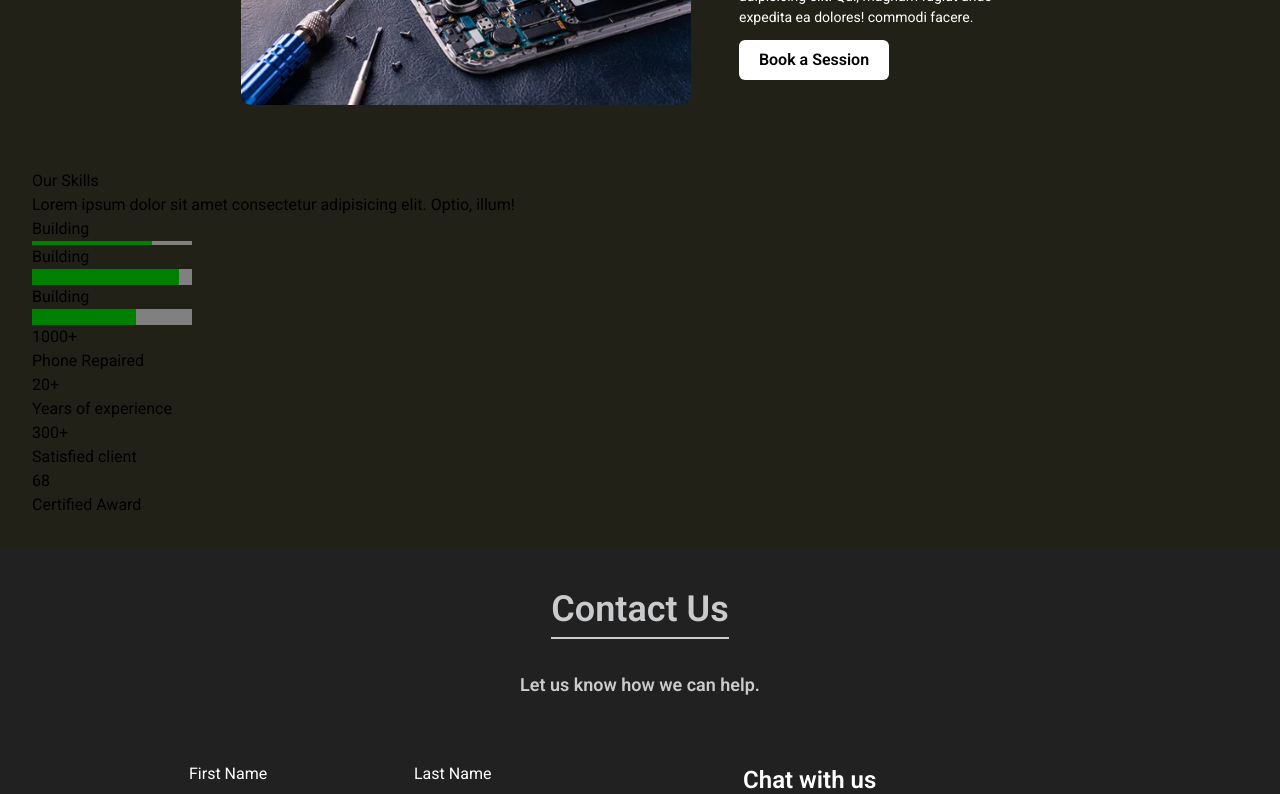
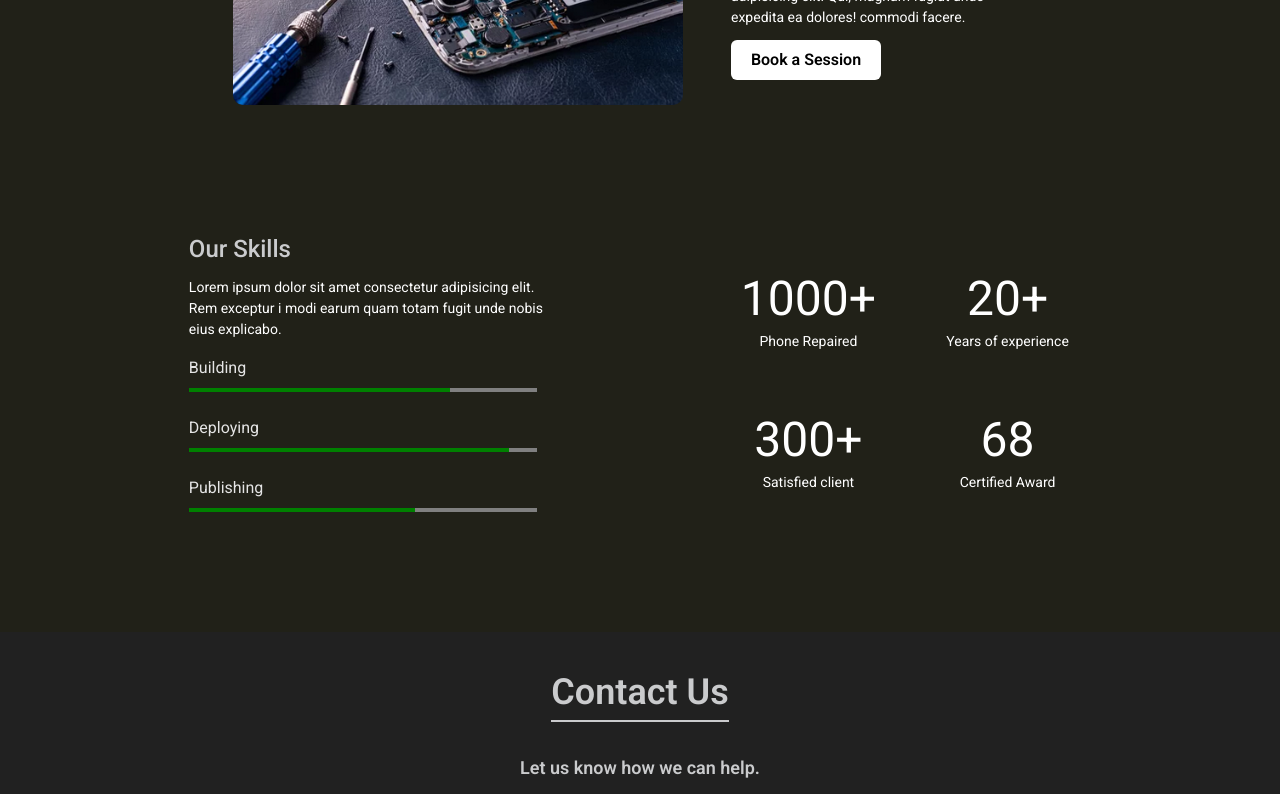
Before and after one commit to Eyup-16/Samobile, a React (Vite) app: page / in a window 1280 px wide. Shown: the part 2628-3422 px from the top of the page. Built offline with nearby package versions, Linux system fonts and the light colour scheme.

Commit message:
Update About.tsx

```diff
--- a/src/Components/About.tsx
+++ b/src/Components/About.tsx
@@ -11,7 +11,7 @@ function About() {
         See how we began & Who our team is.</span>
     </div>
 
-    <article className='p-16 flex justify-center gap-4  place-items-center text-white max-w-[200px]: '>
+    <article className='p-16 flex justify-center gap-4  place-items-center text-white max-w-[1200px]'>
       <img className='w-[450px] rounded-[10px] mr-8 box-shadow:rgba(0, 0, 0, 0.35) 0px 5px 15px;' src="/aa.jpg" alt="repairing" />
       <div className='flex flex-col max-w-[300px]'>
         <span className='text-[18px] font-semibold text-[#CACBCD]  cursor-pointer  mb-3'>About Us</span>
@@ -22,44 +22,48 @@ function About() {
                         cursor-pointer hover:bg-[#e8e8e8] transition-all duration-300 font-semibold w-[50%]'>Book a Session</button>
       </div>
     </article>
-    <article>
-      <div className='skills'>
-        <h1>Our Skills</h1>
-        <p>Lorem ipsum dolor sit amet consectetur adipisicing elit. Optio, illum!</p>
-        <div className='flex flex-col'>
-          <div>
-          <span>Building</span>
-          <progress className='block h-1 ' value={.75} />
+    <article className='p-16 flex justify-center gap-4  place-items-center text-white max-w-[1200px]'>
+      <div className='w-[50%]'>
+        <h1 className='text-2xl  text-[#CACBCD] font-[500] mb-3'>Our Skills</h1>
+        <p className='text-[14px] max-w-[70%] mb-4'>Lorem ipsum dolor sit amet consectetur adipisicing elit. Rem exceptur
+          i modi earum quam totam fugit unde nobis eius explicabo.</p>
+        <div className='flex flex-col max-w-[65%]'>
+          <div className='mb-6 flex flex-col'>
+          <span className='text-[#e5e5e5] mb-2'>Building</span>
+          <progress className='block h-1 rounded-[6px] w-full' value={.75} />
           </div>
-          <div>
-          <span>Building</span>
-          <progress className='block' value={.92} />
+
+          <div  className='mb-6 flex flex-col'>
+          <span className='text-[#e5e5e5] mb-2'>Deploying</span>
+          <progress className='block h-1 rounded-[6px] w-full' value={.92} />
           </div>
-          <div>
-          <span>Building</span>
-          <progress className='block' value={.65} />
+
+          <div  className='mb-6 flex flex-col'>
+          <span className='text-[#e5e5e5] mb-2'>Publishing</span>
+          <progress className='block h-1 rounded-[6px] w-full text-amber-700' value={.65} />
           </div>
 
         </div>
       </div>
 
-      <div className="statistics">
-        <div>
-          <h1>1000+</h1>
-          <span>Phone Repaired</span>
+      <div className="grid grid-cols-2 gap-16">
+        <div className='flex flex-col text-center'>
+          <h1 className='text-5xl mb-2'>1000+</h1>
+          <span className='text-[14px]'>Phone Repaired</span>
         </div>
-        <div>
-          <h1>20+</h1>
-          <span>Years of experience</span>
+
+         <div className='flex flex-col text-center'>
+          <h1 className='text-5xl mb-2'>20+</h1>
+          <span className='text-[14px]'>Years of experience</span>
         </div>
-        <div>
-          <h1>300+</h1>
-          <span>Satisfied client</span>
+        <div className='flex flex-col text-center'>
+          <h1 className='text-5xl mb-2'>300+</h1>
+          <span className='text-[14px]'>Satisfied client</span>
         </div>
-        <div>
-          <h1>68</h1>
-          <span>Certified Award</span>
-        </div>
+        <div className='flex flex-col text-center'>
+          <h1 className='text-5xl mb-2'>68</h1>
+          <span className='text-[14px]'>Certified Award</span>
+          </div>
       </div>
 
     </article>
```
